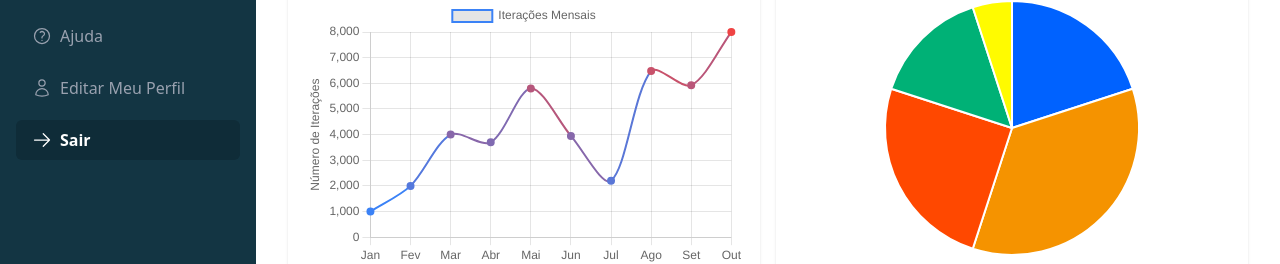
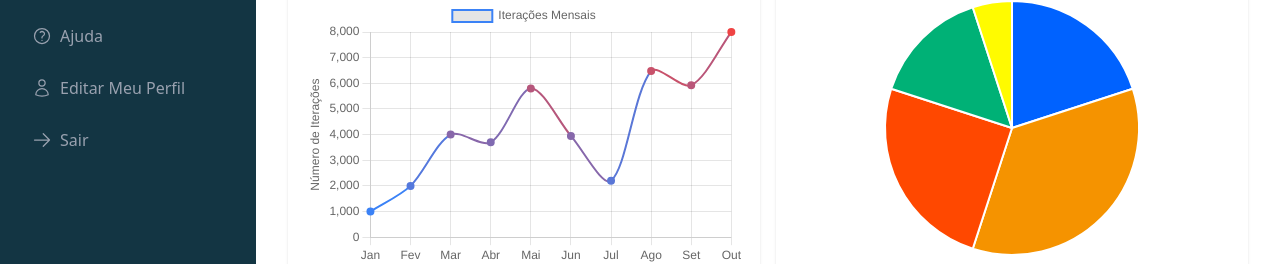
Before and after one commit to LucasMeyble/FLORITECH-teste, a React (Vite) app: page / in a window 1280 px wide. Shown: the part 188-452 px from the top of the page. Built offline with nearby package versions, Linux system fonts and the light colour scheme.

Commit message:
fix: adjusting the style of the sidebar exit button

```diff
--- a/src/components/layout/Sidebar.tsx
+++ b/src/components/layout/Sidebar.tsx
@@ -95,14 +95,7 @@ const Sidebar: React.FC<SidebarProps> = ({ isOpen, onClose }) => {
         <NavLink
           to="/"
           onClick={onClose}
-          className={({ isActive }) =>
-            isActive
-              ? "text-white font-bold px-4 py-2 rounded-md flex items-center"
-              : "text-gray-400 hover:text-white px-4 py-2 rounded-md flex items-center"
-          }
-          style={({ isActive }) => ({
-            backgroundColor: isActive ? "#0f2c38" : "transparent",
-          })}
+          className={"text-gray-400 hover:text-white px-4 py-2 rounded-md flex items-center"}
         >
           <ArrowRightIcon className="w-5 h-5 mr-2 flex-shrink-0" />
           Sair
```
